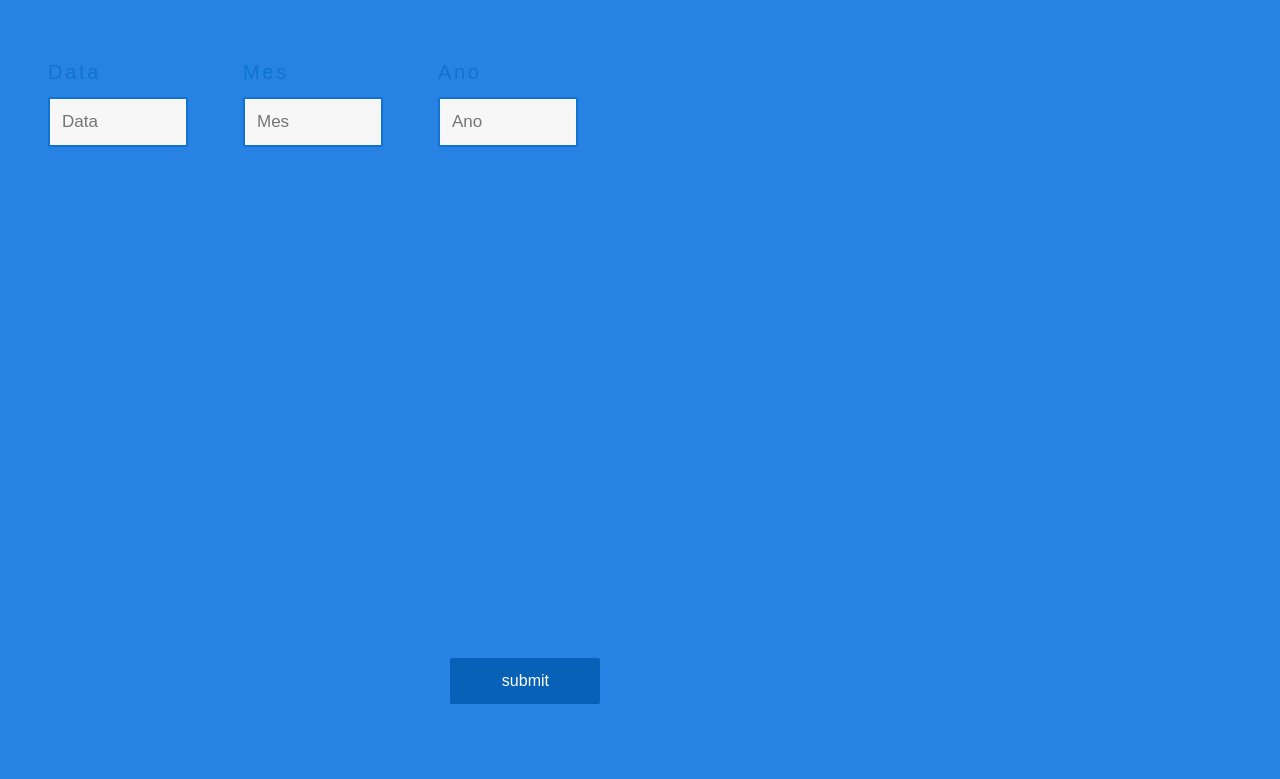
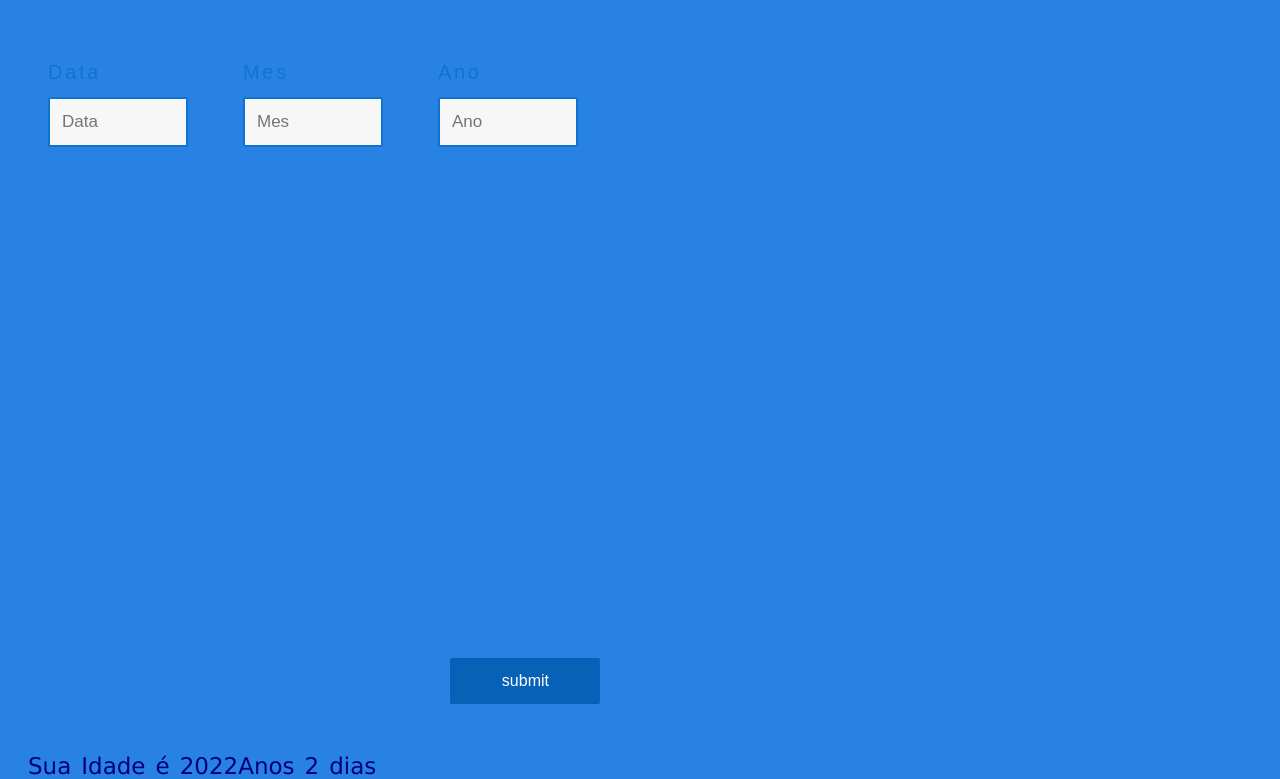
Before and after one commit to willyamsann/Aula1Java4, a plain HTML site: page index.html in a window 1280 px wide. Both pictures are taken after a click on the button "submit". Shown: the part 154-933 px from the top of the page. Drawn offline with Linux system fonts and the light colour scheme.

Commit message:
Ajustes Final

```diff
--- a/index.html
+++ b/index.html
@@ -18,6 +18,7 @@
             type="text"
             name="date"
             id="date"
+            onchange="ageChange()"
             placeholder="Data"
             required="required"
             minlength="1"
@@ -45,7 +46,7 @@
             placeholder="Ano"
             required="required"
             minlength="1"
-            maxlength="2"
+            maxlength="4"
           />
         </div>
       </div>
@@ -56,5 +57,7 @@
       </div>
       <div id="age"></div>
     </form>
+    <script src="script.js"></script>
+
   </body>
 </html>
--- /dev/null
+++ b/script.js
@@ -0,0 +1,37 @@
+function age() {
+
+  debugger;
+  var d1 = document.getElementById('date').value;
+  var m1 = document.getElementById('mes').value;
+  var y1 = document.getElementById('ano').value;
+
+  var date = new Date()
+  var d2 = date.getDate()
+  var m2 = date.getMonth()
+  var y2 = date.getFullYear()
+  var month = [31,28,31,30,31,30,31,31,30,31,30,31]
+
+  debugger;
+  if(d1 > d2){
+    d2 = d2 + month[m2 - 1];
+    m2 = m2 -1;
+  }
+  if(m1 > m2){
+    m2 = m2 + 12;
+    y2 = y2 -1;
+  }
+
+  debugger;
+  var d = d2 - d1;
+  var m = m2 - m1;
+  var y = y2 - y1
+  console.log(d1)
+  console.log(m1)
+  console.log(y1)
+  document.getElementById('age').innerHTML = "Sua Idade é " + y + "Anos " + d +" dias";
+}
+
+function ageChange(){
+  var d1 = document.getElementById('date').value;
+  console.log(d1)
+}
```
